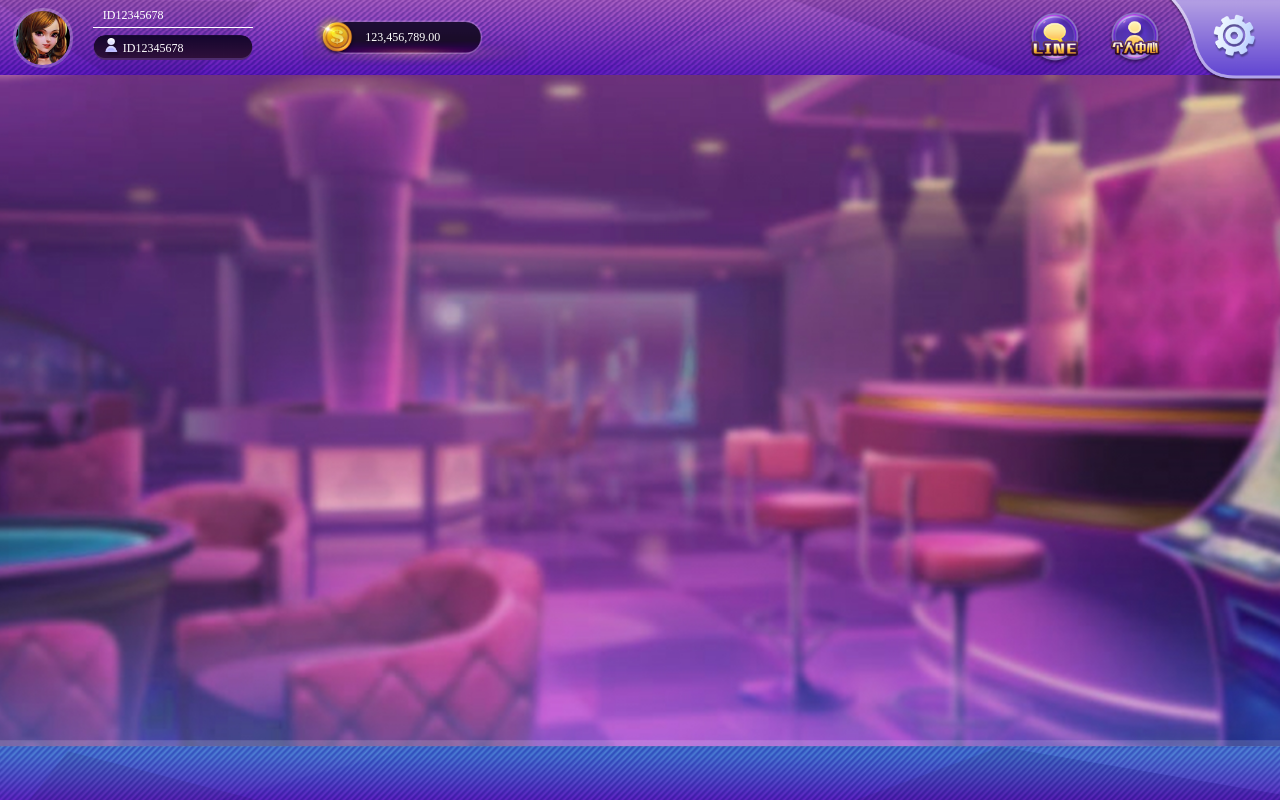
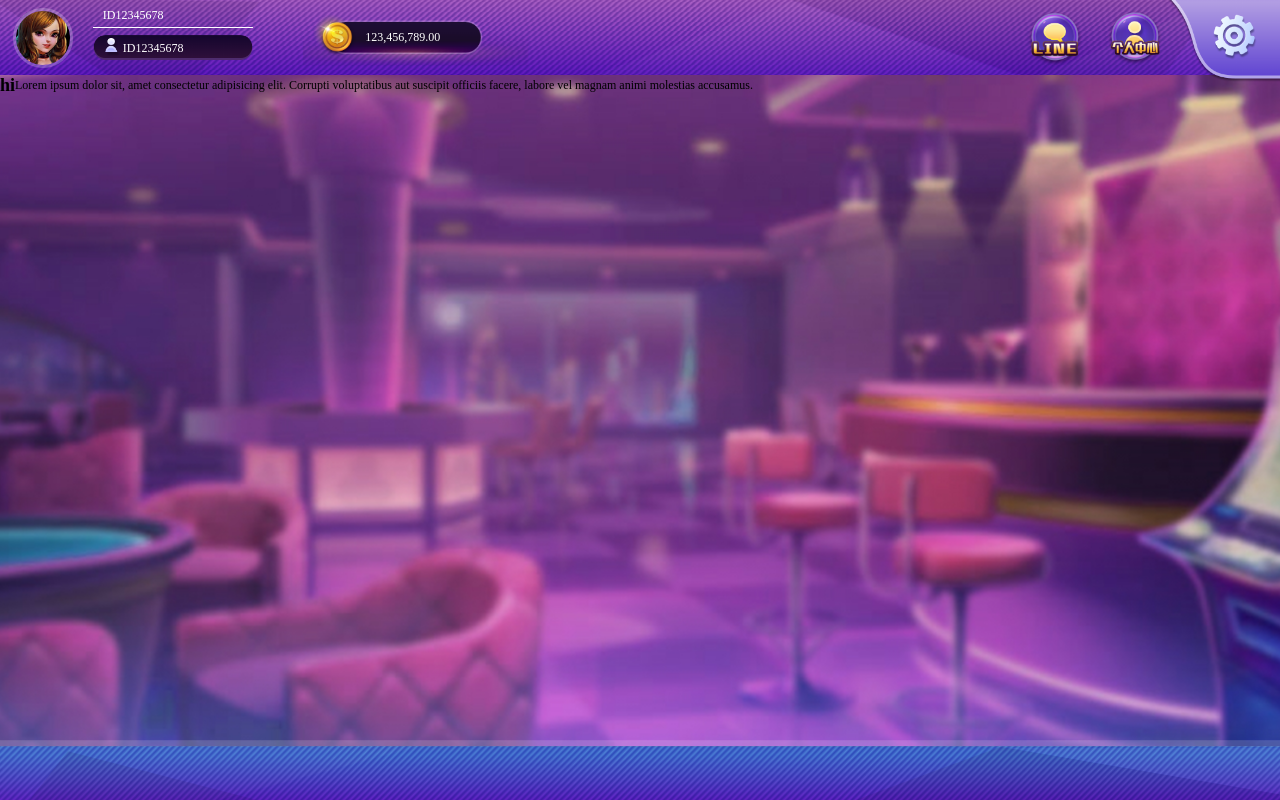
Before and after one commit to jacky1739/entertainment_loby, a Vue app: page /#/ in a window 1280 px wide. Shown: the top 800 px of the page. Built offline with nearby package versions, Linux system fonts and the light colour scheme.

Commit message:
調整架構

```diff
--- a/src/components/FrontFooter.vue
+++ /dev/null
@@ -1,3 +0,0 @@
-<template>
-  <h2>這是footer</h2>
-</template>
--- a/src/style/base.scss
+++ b/src/style/base.scss
@@ -16,8 +16,9 @@
   }
 
   .container {
-    max-width: 11.4rem;
-    margin: 0 auto;
+    display: flex;
+    justify-content: start;
+    align-items: center;
   }
 
   img {
--- a/src/views/Front/HomeView.vue
+++ b/src/views/Front/HomeView.vue
@@ -1,7 +1,37 @@
 <template>
   <Navbar />
-  <router-view />
+  <div class="wrapper">
+      <div class="body">
+        <div class="container">
+          <router-view />
+        </div>
+      </div>
+      <div class="footer"></div>
+  </div>
 </template>
+
+<style lang="scss" scoped>
+.wrapper {
+      display: flex;
+      .body {
+        background-image: url('../../../public/images/Lobby/平台svg/lobby_bg.svg');
+        background-repeat: no-repeat;
+        background-position: center center;
+        position: fixed;
+        width: 100%;
+        height: calc(100% - .8rem);
+      }
+      .footer {
+        background-image: url('../../../public/images/Lobby/平台svg/lobby_bot_bar.svg');
+        background-position: bottom bottom;
+        background-repeat: no-repeat;
+        position: absolute;
+        width: 100%;
+        height: .6rem;
+        bottom: 0;
+      }
+  }
+</style>
 
 <script>
 import Navbar from '../../components/FrontTest.vue'
--- a/src/views/Front/IndexView.vue
+++ b/src/views/Front/IndexView.vue
@@ -1,32 +1,7 @@
 <template>
-  <div class="wrapper">
-      <div class="body">
-        <div class="container">
-        </div>
-      </div>
-      <div class="footer"></div>
-  </div>
+  <h2>hi</h2>
+  <p>Lorem ipsum dolor sit, amet consectetur adipisicing elit. Corrupti voluptatibus aut suscipit officiis facere, labore vel magnam animi molestias accusamus.</p>
 </template>
 
 <style lang="scss" scoped>
-  .wrapper {
-      display: flex;
-      .body {
-        background-image: url('../../../public/images/Lobby/平台svg/lobby_bg.svg');
-        background-repeat: no-repeat;
-        background-position: center center;
-        position: fixed;
-        width: 100%;
-        height: calc(100% - .8rem);
-      }
-      .footer {
-        background-image: url('../../../public/images/Lobby/平台svg/lobby_bot_bar.svg');
-        background-position: bottom bottom;
-        background-repeat: no-repeat;
-        position: absolute;
-        width: 100%;
-        height: .6rem;
-        bottom: 0;
-      }
-  }
 </style>
--- a/src/views/Front/LoginView.vue
+++ b/src/views/Front/LoginView.vue
@@ -1,3 +1,3 @@
 <template>
-  <h2>hi</h2>
+  <h2></h2>
 </template>
```
